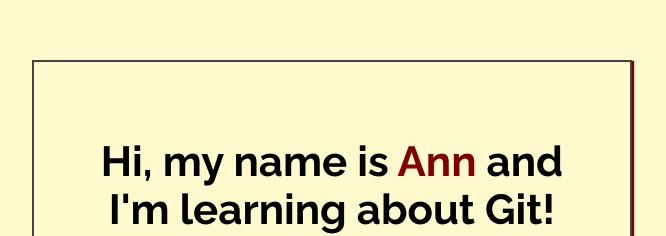
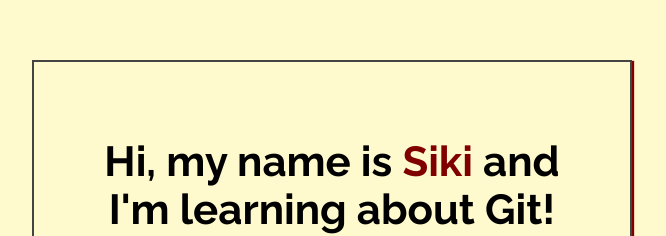
Before and after one commit to stolani/my-first-repo, a plain HTML site: page index.html in a window 1280 px wide. Shown: the part 188-424 px from the top of the page, without its empty margins (308-974 px from the left). Drawn offline with Linux system fonts and the light colour scheme.

Commit message:
Added new name to index.html

```diff
--- a/index.html
+++ b/index.html
@@ -14,7 +14,7 @@
 <body>
 
     <div class="greeting">
-        <h1>Hi, my name is <span class="highlight">Ann</span> and I'm learning about Git! </h1>
+        <h1>Hi, my name is <span class="highlight">Siki</span> and I'm learning about Git! </h1>
 
         <p>Yay! Git is the best!</p>
     </div>
```
